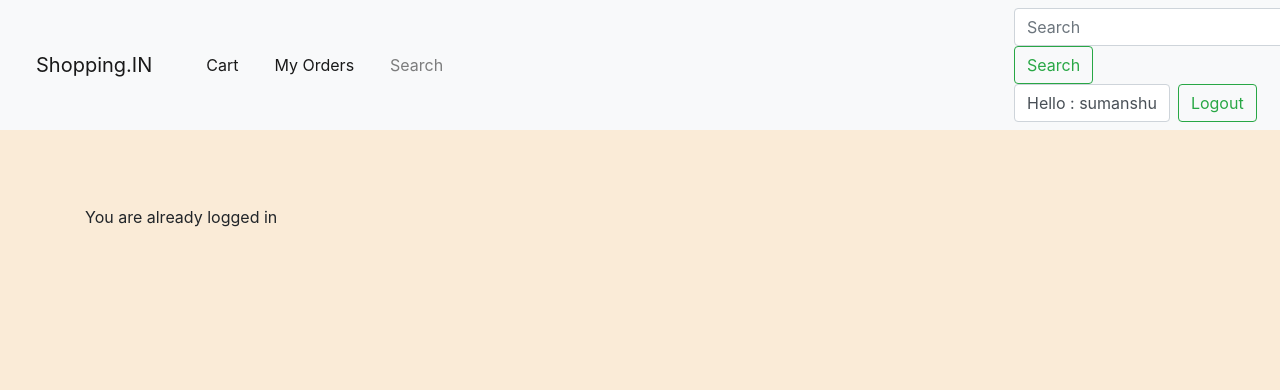
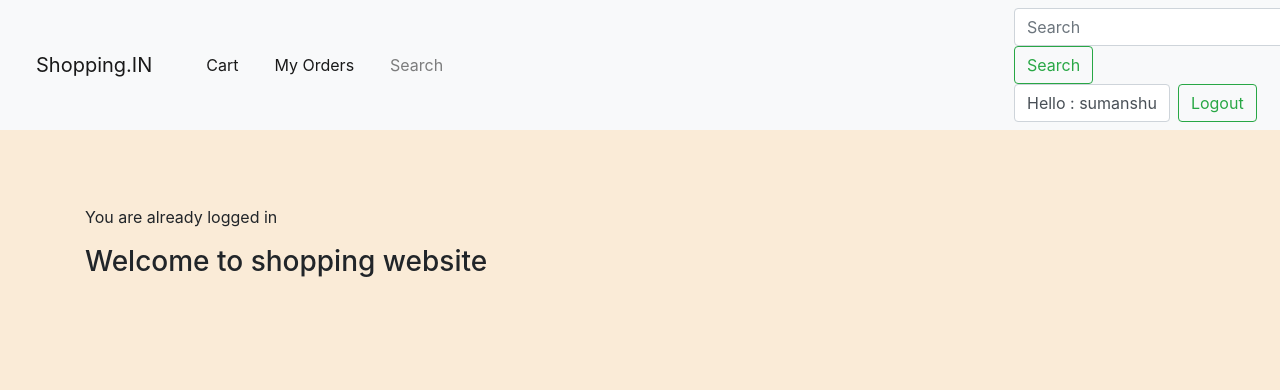
Before and after one commit to sumanshudgreat/Ecommerce, a Django app: page / in a window 1280 px wide. Shown: the top 390 px of the page. Run offline with Django 3.2, Linux system fonts and the light colour scheme; a user stored in the database is signed in; some libraries are stand-ins or nearby versions.

Commit message:
heading add

```diff
--- a/users/templates/login.html
+++ b/users/templates/login.html
@@ -23,6 +23,7 @@
 <div class="container">
 {% if user.is_authenticated %}
     <p>You are already logged in</p>
+    <h3>Welcome to shopping website</h3>
 {% else %}
     <form method="POST" class="form-group">{% csrf_token %}
     {{form}}
```
